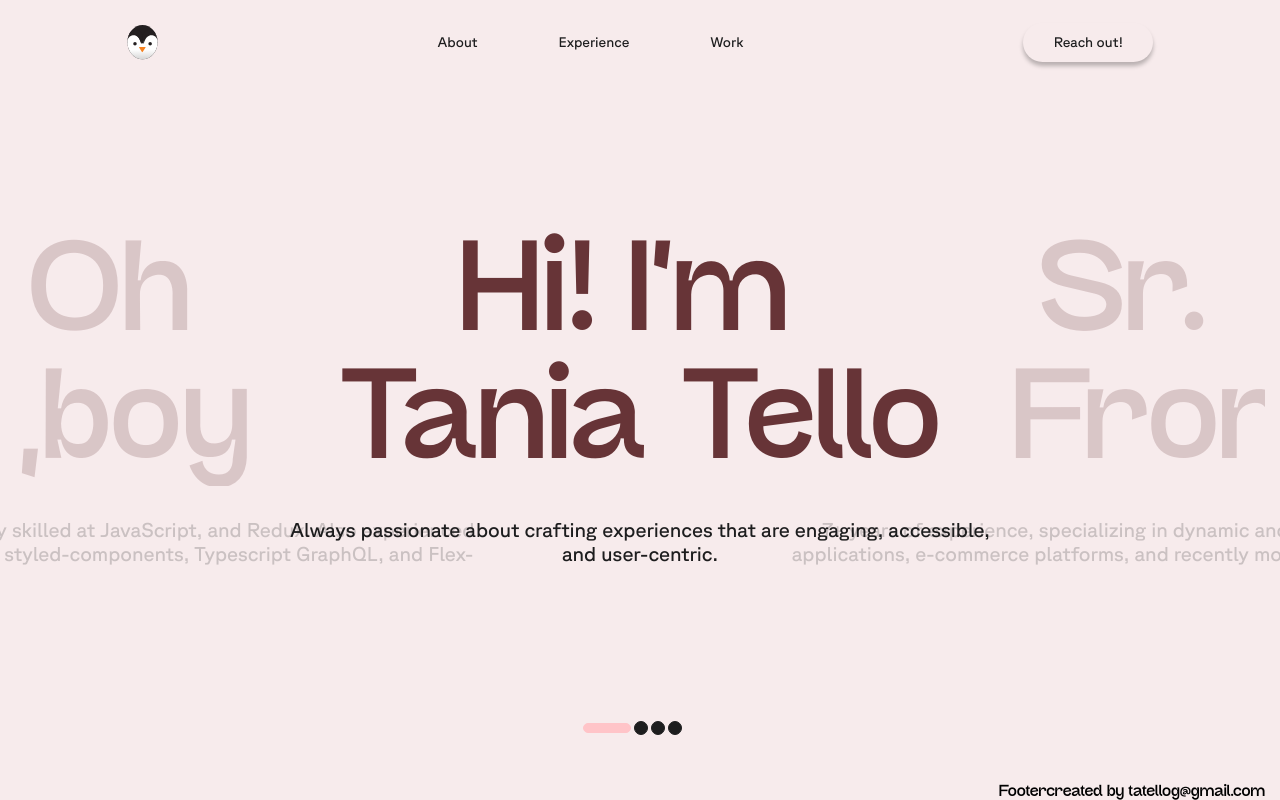
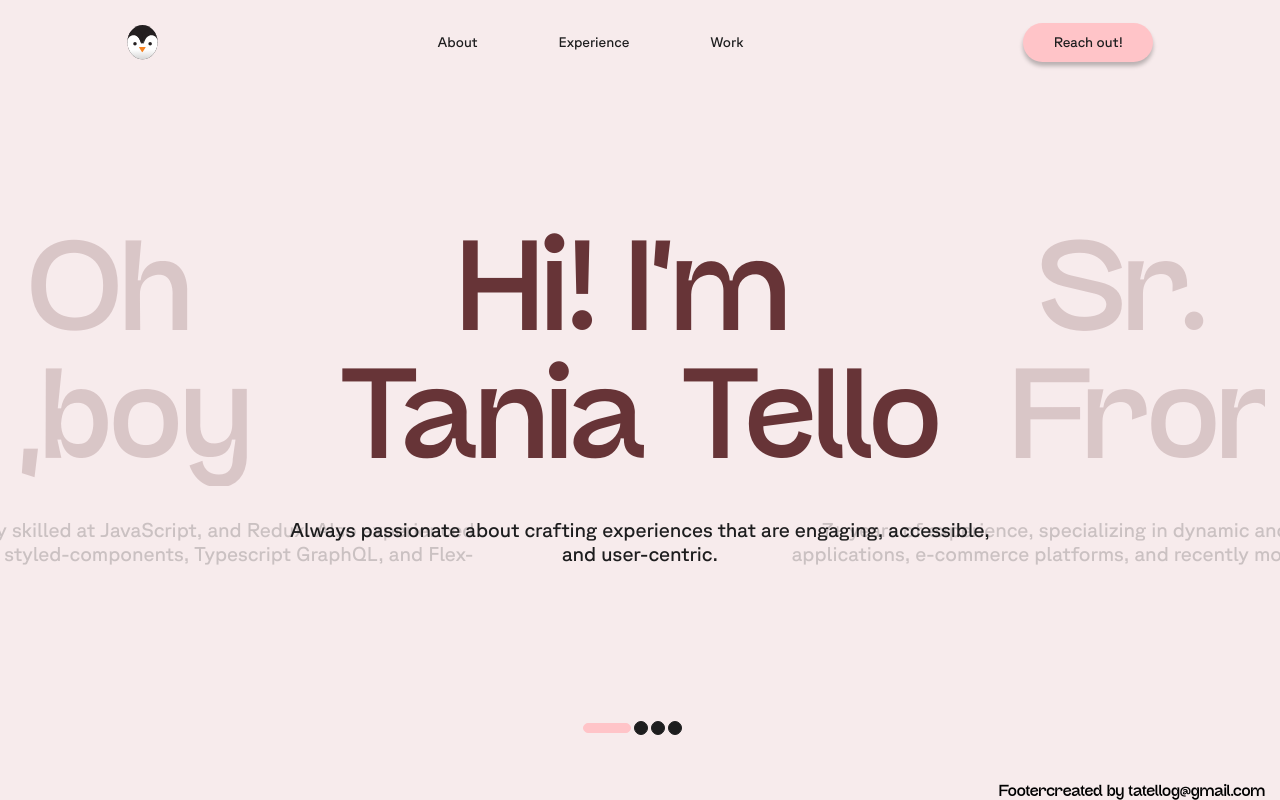
Before and after one commit to tatellog/next-vercel, a Next.js app: page / in a window 1280 px wide. Shown: the top 800 px of the page. Built offline with nearby package versions, Linux system fonts and the light colour scheme; a web font is replaced by a local one.

Commit message:
button color generated dynamic

```diff
--- a/src/components/layouts/PageLayout/index.tsx
+++ b/src/components/layouts/PageLayout/index.tsx
@@ -7,12 +7,15 @@ import TopMenu from '@/components/organisms/TopMenu'
 
 interface PageLayoutProps {
   children: JSX.Element
-  backgroundIndex?: number
+  activeIndex?: number
 }
 
-export const PageLayout: React.FC<PageLayoutProps> = ({ children }) => (
+export const PageLayout: React.FC<PageLayoutProps> = ({
+  children,
+  activeIndex,
+}) => (
   <Container id="main-layout">
-    <TopMenu />
+    <TopMenu activeIndex={activeIndex} />
     <main id="pages">{children}</main>
     <Footer />
   </Container>
--- a/src/components/organisms/HeroSlider/index.tsx
+++ b/src/components/organisms/HeroSlider/index.tsx
@@ -1,4 +1,4 @@
-import React, { useEffect, useState } from 'react'
+import React, { useEffect } from 'react'
 
 import Slide from '../Slide'
 import SliderButton from '../SliderButton'
@@ -13,9 +13,12 @@ import {
 } from './styles'
 import { CarouselProps } from './types'
 
-const HeroSlider: React.FC<CarouselProps> = ({ slides, autoplay }) => {
-  const [activeIndex, setActiveIndex] = useState(0)
-
+const HeroSlider: React.FC<CarouselProps> = ({
+  slides,
+  autoplay,
+  activeIndex,
+  setActiveIndex,
+}) => {
   const nextSlide = () => {
     setActiveIndex((activeIndex + 1) % slides.length)
   }
--- a/src/components/organisms/HeroSlider/types.ts
+++ b/src/components/organisms/HeroSlider/types.ts
@@ -16,4 +16,6 @@ interface Slide {
 export interface CarouselProps {
   slides: Slide[]
   autoplay: boolean
+  activeIndex: number
+  setActiveIndex: (index: number) => void
 }
--- a/src/components/organisms/TopMenu/index.tsx
+++ b/src/components/organisms/TopMenu/index.tsx
@@ -3,10 +3,11 @@ import Image from 'next/image'
 import Link from 'next/link'
 
 import { MenuOptions, ReachOutButton, TopMenuContainer } from './styles'
+import { TopMenuProps } from './types'
 
-import { menuItems } from '@/utils'
+import { menuItems, slides } from '@/utils'
 
-const TopMenu = () => (
+const TopMenu: React.FC<TopMenuProps> = ({ activeIndex }) => (
   <TopMenuContainer id="top-menu">
     <Image
       src="/images/svg/simpleLogo.svg"
@@ -21,7 +22,9 @@ const TopMenu = () => (
         </Link>
       ))}
     </MenuOptions>
-    <ReachOutButton>Reach out!</ReachOutButton>
+    <ReachOutButton $backgroundColor={slides[activeIndex]?.color}>
+      Reach out!
+    </ReachOutButton>
   </TopMenuContainer>
 )
 
--- a/src/components/organisms/TopMenu/styles.ts
+++ b/src/components/organisms/TopMenu/styles.ts
@@ -3,12 +3,14 @@ import styled from 'styled-components'
 import colors from '@/theme/colors'
 import { breakpoints } from '@/theme/constants'
 
-export const ReachOutButton = styled.button`
+export const ReachOutButton = styled.button<{
+  $backgroundColor?: string
+}>`
   width: 8.125rem;
   height: 2.4375rem;
   cursor: pointer;
   box-shadow: 0px 4px 4px 0px rgba(0, 0, 0, 0.25);
-  background-color: transparent;
+  background-color: ${({ $backgroundColor }) => $backgroundColor};
   border-radius: 2.25rem;
   border-color: transparent;
   text-align: center;
--- a/src/components/organisms/TopMenu/types.ts
+++ b/src/components/organisms/TopMenu/types.ts
@@ -0,0 +1,3 @@
+export interface TopMenuProps {
+  activeIndex: number
+}
--- a/src/pages/index.tsx
+++ b/src/pages/index.tsx
@@ -1,12 +1,21 @@
-import React from 'react'
+import React, { useState } from 'react'
 
 import { PageLayout } from '@/components/layouts/PageLayout'
 import HeroSlider from '@/components/organisms/HeroSlider'
 import { slides } from '@/utils'
 
-const MainPage = () => (
-  <PageLayout>
-    <HeroSlider slides={slides} autoplay={false} />
-  </PageLayout>
-)
+const MainPage = () => {
+  const [activeIndex, setActiveIndex] = useState(0)
+
+  return (
+    <PageLayout activeIndex={activeIndex}>
+      <HeroSlider
+        slides={slides}
+        autoplay={false}
+        activeIndex={activeIndex}
+        setActiveIndex={setActiveIndex}
+      />
+    </PageLayout>
+  )
+}
 export default MainPage
```
